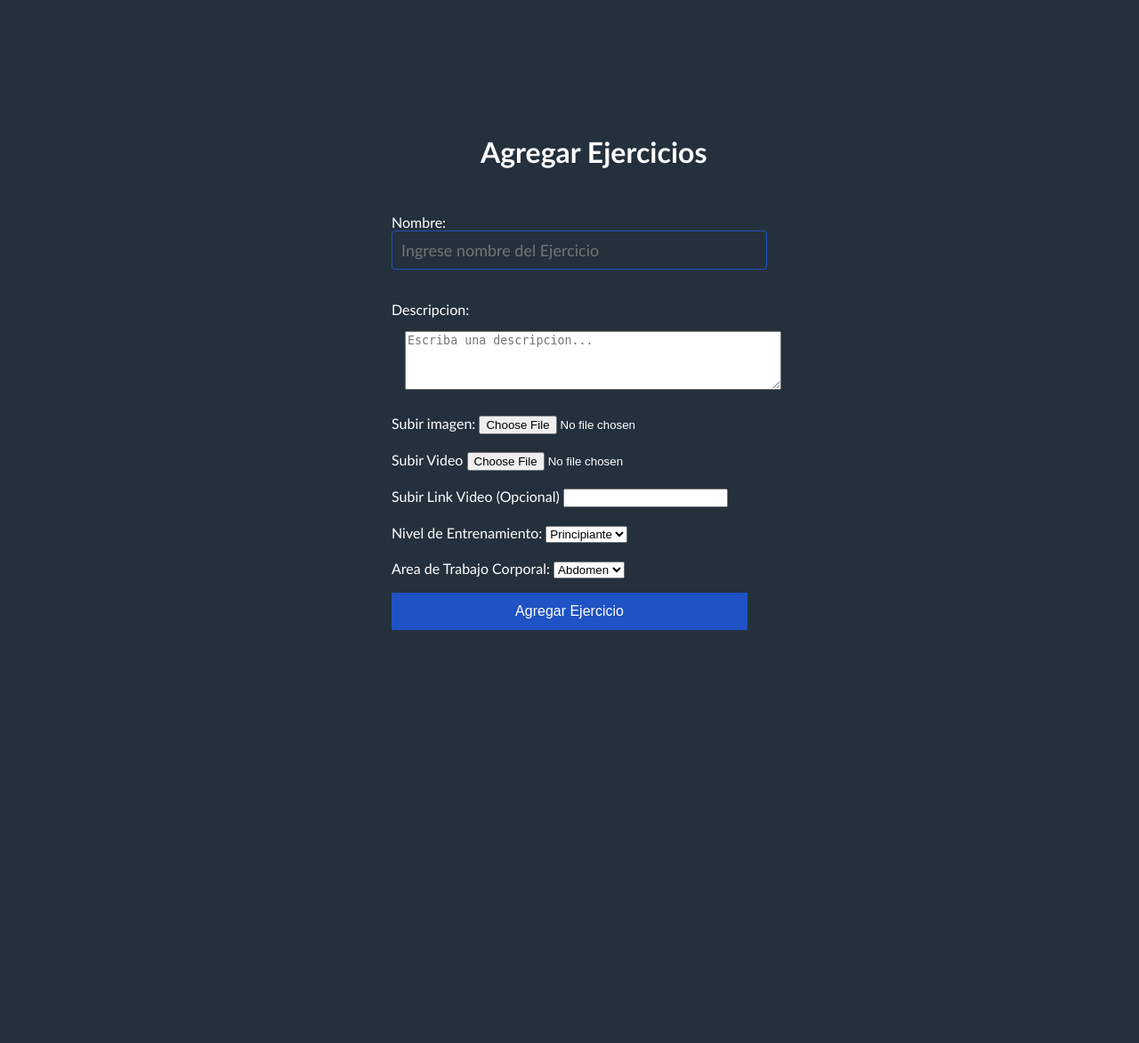
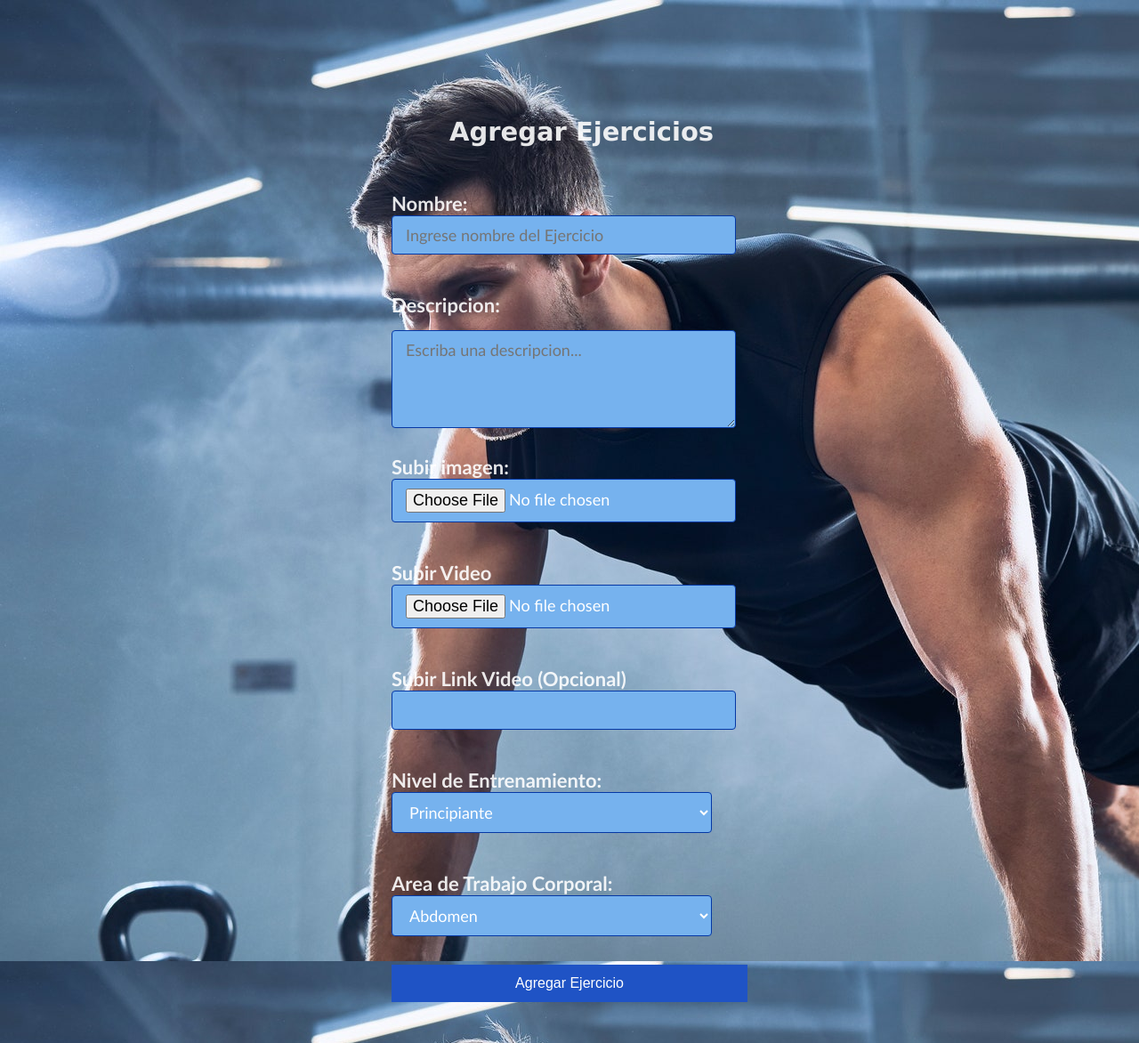
Before and after one commit to Home-Workout/HoWo, a PHP site: page /public/AgregarEjercicio.html in a window 1280 px wide. Shown: the whole page at 89% size. Before the commit the page ends 708 px from the top, so only its background shows below. Run offline with PHP 8.4, Linux system fonts and the light colour scheme.

Commit message:
cambios al fondo

```diff
--- a/public/AgregarEjercicio.html
+++ b/public/AgregarEjercicio.html
@@ -10,25 +10,25 @@
 </head>
 <body>
     <h1 id="titulo">Agregar Ejercicios</h1>
-    <form name="formularioEjercicio">
+    <form class="forms" name="formularioEjercicio">
         <label for="nombre">Nombre: </label>
         <input class ="controls" type="text" id="nombre" placeholder="Ingrese nombre del Ejercicio" required><br><br>
         <label for="descripcion">Descripcion: </label>
-        <textarea id="descripcion" name="descripcion" rows="4" cols="50" placeholder="Escriba una descripcion..."></textarea>
+        <textarea id="descripcion" class="controls" name="descripcion" rows="4" cols="50" placeholder="Escriba una descripcion..." required></textarea>
         <label>Subir imagen: </label>
-        <input type="file"><br><br>
+        <input class="controls" type="file" required><br><br>
         <label for="video">Subir Video </label>
-        <input type="file"><br><br>
+        <input class="controls" type="file"><br><br>
         <label for="video">Subir Link Video (Opcional)</label>
-        <input type="url" id="video" name="URL video"><br><br>
+        <input class="controls" type="url" id="video" name="URL video"><br><br>
         <label >Nivel de Entrenamiento:</label>
-        <select>
+        <select class="controls">
             <option>Principiante</option>
             <option>Intermedio</option>
             <option>Avanzado</option>
         </select><br><br>
         <label >Area de Trabajo Corporal:</label>
-        <select>
+        <select class="controls">
             <option>Abdomen</option>
             <option>Brazos</option>
             <option>Gluteos</option>
--- a/styles/estiloFormulario.css
+++ b/styles/estiloFormulario.css
@@ -1,25 +1,32 @@
 body{
     width: 400px;
-    background: #24303c;
+    background-image: url(fondo.jpg);
     padding: 30px;
     margin: auto;
     margin-top: 100px;
     border-radius: 4px;
     font-family: 'calibri';
-    color: white;
+    font-size: 22px;
+    font-weight: bold;
+    color: rgba(255, 255, 255, 0.89);
 }
 #titulo{
-    font-size: 32px;
+    font-family: 'verdana';
+    font-size: 29px;
+    font-weight: bold;
+    margin-top: 1px;
     margin-bottom: 50px;
-    margin-left: 100px;
+    margin-left: 50px;
+    padding-left: 15px;
 }
 .controls{
-    width: 100%;
-    background: #24303c;
+    width: 90%;
+    background: #76b2ee;
     padding: 10px;
+    padding-left: 15px;
     border-radius: 4px;
     margin-bottom: 16px;
-    border: 1px solid #1f53c5;
+    border: 1px solid #0538a5;
     font-family: 'calibri';
     font-size: 18px;
     color: white;
@@ -36,5 +43,5 @@ body{
 #descripcion{
     margin-top: 15px;
     margin-bottom: 25px;
-    margin-left: 15px;
+
 }
```
Also changed, not shown: styles/fondo.jpg (added).
